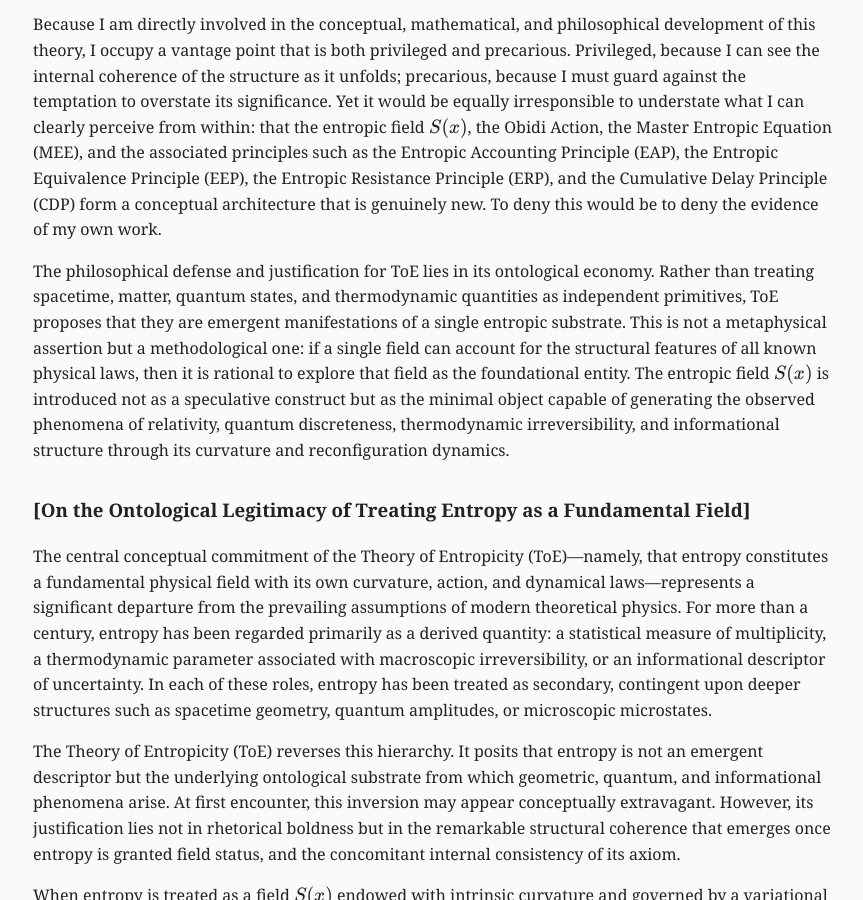
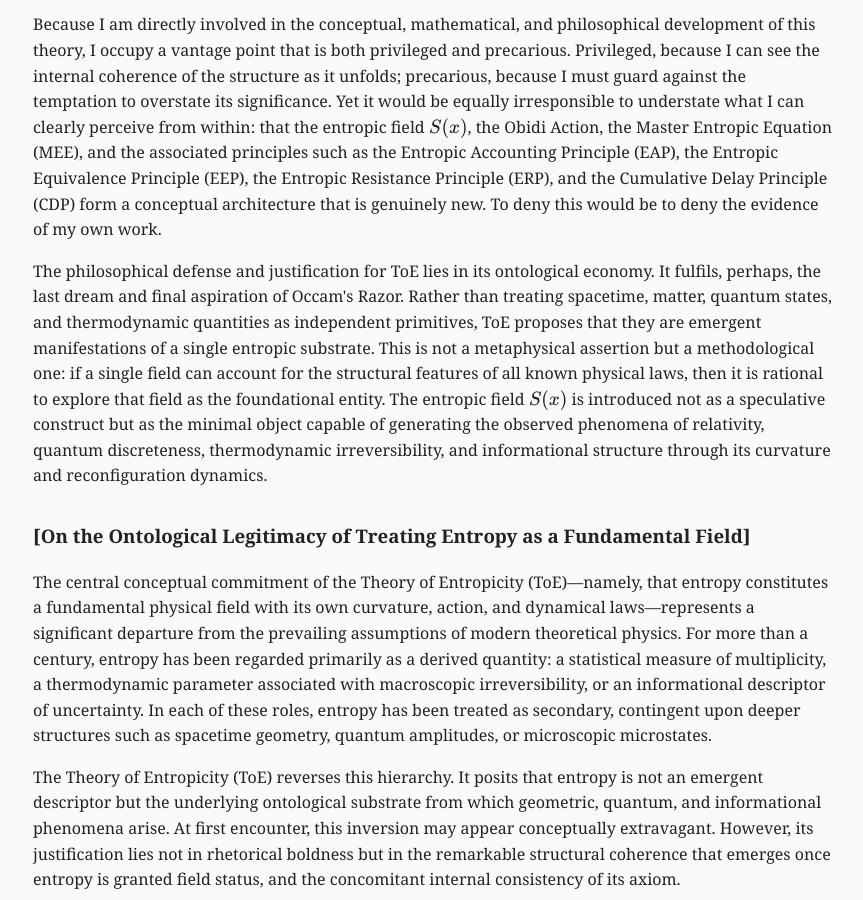
Before and after one commit to Entropicity/Theory-of-Entropicity-ToE, a Jekyll site: the page built from preface.html, in a window 1280 px wide and 900 px high, scrolled down 1936 px. Shown: the whole window, without its empty margins (217-1080 px from the left). Built offline with Jekyll 4.4.1, drawn with Linux system fonts in a browser that asks for light colours.

Commit message:
Update preface.html

```diff
--- a/preface.html
+++ b/preface.html
@@ -143,7 +143,7 @@
 </p>
 
 <p>
-The philosophical defense and justification for ToE lies in its ontological economy. Rather than treating spacetime, matter, quantum states, and thermodynamic quantities as independent primitives, ToE proposes that they are emergent manifestations of a single entropic substrate. This is not a metaphysical assertion but a methodological one: if a single field can account for the structural features of all known physical laws, then it is rational to explore that field as the foundational entity. The entropic field \(S(x)\) is introduced not as a speculative construct but as the minimal object capable of generating the observed phenomena of relativity, quantum discreteness, thermodynamic irreversibility, and informational structure through its curvature and reconfiguration dynamics.
+The philosophical defense and justification for ToE lies in its ontological economy. It fulfils, perhaps, the last dream  and final aspiration of Occam's Razor. Rather than treating spacetime, matter, quantum states, and thermodynamic quantities as independent primitives, ToE proposes that they are emergent manifestations of a single entropic substrate. This is not a metaphysical assertion but a methodological one: if a single field can account for the structural features of all known physical laws, then it is rational to explore that field as the foundational entity. The entropic field \(S(x)\) is introduced not as a speculative construct but as the minimal object capable of generating the observed phenomena of relativity, quantum discreteness, thermodynamic irreversibility, and informational structure through its curvature and reconfiguration dynamics.
 </p>
 
 <h3>[On the Ontological Legitimacy of Treating Entropy as a Fundamental Field]</h3>
```
